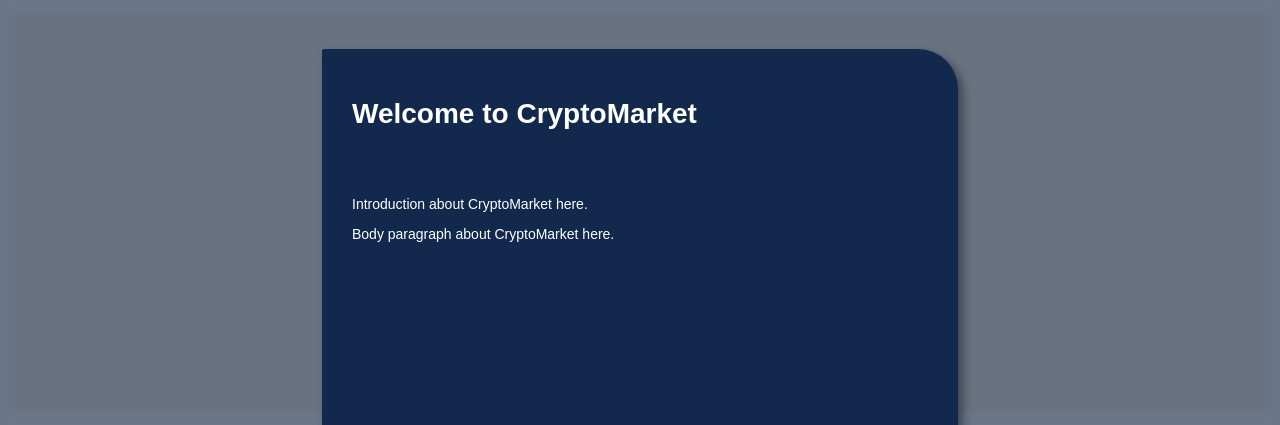
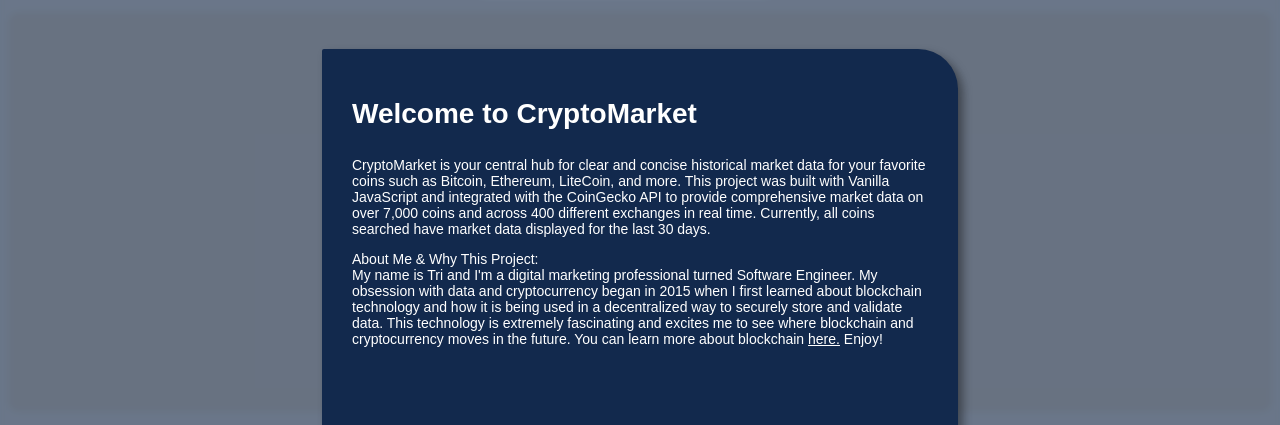
Before and after one commit to iamtreetop/CryptoMarket, a website built with webpack: page index.html in a window 1280 px wide. Shown: the part 121-546 px from the top of the page. Built offline with nearby package versions, Linux system fonts and the light colour scheme; no server answers; files whose address does not match are found by name; a web font is replaced by a local one.

Commit message:
Add content to modal

```diff
--- a/index.html
+++ b/index.html
@@ -44,8 +44,23 @@
             <div class="about-modal">
                 <h1>Welcome to CryptoMarket</h1>
                 <div class='content'>
-                    <p>Introduction about CryptoMarket here.</p>
-                    <p>Body paragraph about CryptoMarket here.</p>
+                    <p>
+                        CryptoMarket is your central hub for clear and concise historical market data for your
+                        favorite coins such as Bitcoin, Ethereum, LiteCoin, and more.  This project was built
+                        with Vanilla JavaScript and integrated with the CoinGecko API to provide comprehensive
+                        market data on over 7,000 coins and across 400 different exchanges in real time. Currently,
+                        all coins searched have market data displayed for the last 30 days.
+                    </p>
+                    <p>
+                        About Me & Why This Project:
+                    <br>
+                        My name is Tri and I'm a digital marketing professional turned Software Engineer.
+                        My obsession with data and cryptocurrency began in 2015 when I first learned about blockchain
+                        technology and how it is being used in a decentralized way to securely store and validate data.
+                        This technology is extremely fascinating and excites me to see where blockchain and cryptocurrency
+                        moves in the future.  You can learn more about blockchain
+                        <a href="https://www.investopedia.com/terms/b/blockchain.asp">here.</a> Enjoy!
+                    </p>
                 </div>
                 <div class="modal-footer">
                     <button id='close-modal'>Let's Go!</button>
--- a/src/stylesheets/modal.css
+++ b/src/stylesheets/modal.css
@@ -49,8 +49,13 @@
 }
 
 .content {
-  height: 212px;
+  height: 280px;
+  margin-top: -10px;
   overflow: auto;
+}
+
+.content a {
+  color: white;
 }
 
 .about-modal {
```
